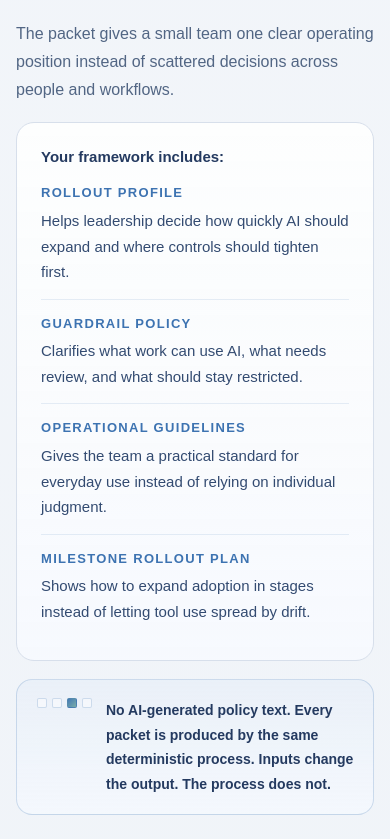
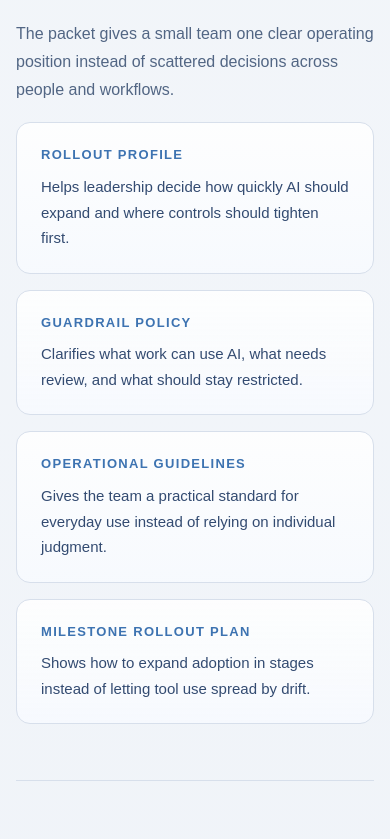
Before and after one commit to vetranod/osai, a Next.js app: page / in a window 390 px wide. Shown: the part 3040-3879 px from the top of the page. Built offline with nearby package versions, Linux system fonts and the light colour scheme; no server answers.

Commit message:
style: reformat framework items as 2x2 card grid, remove redundant label and callout box

```diff
--- a/src/app/page.module.css
+++ b/src/app/page.module.css
@@ -449,30 +449,19 @@
 }
 
 .frameworkIncludes {
-  padding: 22px 24px;
-  background: linear-gradient(180deg, rgb(255 255 255 / 0.86), rgb(247 250 254 / 0.94));
-  border: 1px solid var(--border);
-  border-radius: 18px;
-}
-
-.frameworkIncludesTitle {
-  font-size: 15px;
-  font-weight: 600;
-  color: var(--surface-body-strong);
-  margin-bottom: 14px;
+  display: grid;
+  grid-template-columns: 1fr 1fr;
+  gap: 16px;
 }
 
 .frameworkFeature {
   display: flex;
   flex-direction: column;
-  gap: 4px;
-  padding: 14px 0;
-  border-top: 1px solid rgb(61 115 177 / 0.12);
-}
-
-.frameworkFeature:first-of-type {
-  padding-top: 0;
-  border-top: none;
+  gap: 8px;
+  padding: 22px 24px;
+  background: linear-gradient(180deg, rgb(255 255 255 / 0.86), rgb(247 250 254 / 0.94));
+  border: 1px solid var(--border);
+  border-radius: 14px;
 }
 
 .frameworkFeatureTitle {
@@ -811,18 +800,13 @@
     color: #c4d3e5;
   }
 
-  .frameworkFeatureText,
-  .frameworkCredibility {
+  .frameworkFeatureText {
     color: #d6e1f0;
   }
 
   .frameworkFeature {
-    border-top-color: rgb(127 176 227 / 0.12);
-  }
-
-  .frameworkCallout {
-    background: linear-gradient(180deg, rgb(20 39 65 / 0.96), rgb(14 28 47 / 0.98));
-    border-color: rgb(91 143 204 / 0.34);
+    background: linear-gradient(180deg, rgb(18 29 45 / 0.94), rgb(13 23 37 / 0.98));
+    border-color: rgb(91 143 204 / 0.2);
   }
 
   .guideCard:hover,
@@ -853,7 +837,8 @@
     grid-template-columns: repeat(2, 1fr);
   }
 
-  .guideGrid {
+  .guideGrid,
+  .frameworkIncludes {
     grid-template-columns: 1fr;
   }
 }
--- a/src/app/page.tsx
+++ b/src/app/page.tsx
@@ -207,7 +207,6 @@ export default function LandingPage() {
             </p>
 
             <div className={styles.frameworkIncludes}>
-              <p className={styles.frameworkIncludesTitle}>Your framework includes:</p>
               <div className={styles.frameworkFeature}>
                 <p className={styles.frameworkFeatureTitle}>Rollout Profile</p>
                 <p className={styles.frameworkFeatureText}>
@@ -232,13 +231,6 @@ export default function LandingPage() {
                   Shows how to expand adoption in stages instead of letting tool use spread by drift.
                 </p>
               </div>
-            </div>
-
-            <div className={styles.frameworkCallout}>
-              <StructureMotif compact />
-              <p className={styles.frameworkCredibility}>
-                No AI-generated policy text. Every packet is produced by the same deterministic process. Inputs change the output. The process does not.
-              </p>
             </div>
           </div>
         </div>
```
